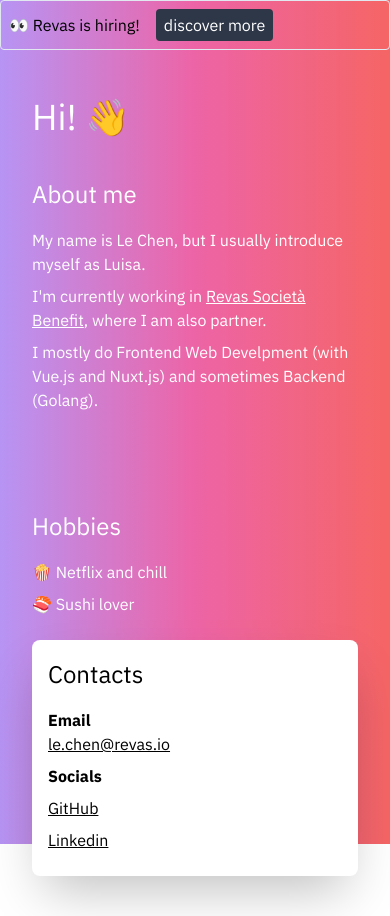
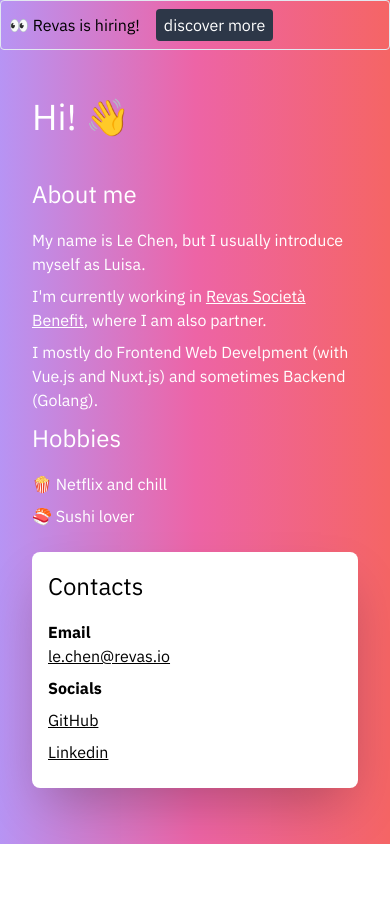
Before and after one commit to lykkechen/lechen.it, a Nuxt app: page / in a window 390 px wide. After the commit the page ends 844 px from the top, so only its background shows below. Built offline with nearby package versions, Linux system fonts and the light colour scheme.

Commit message:
fix: show hobbies in mobile

```diff
--- a/pages/index.vue
+++ b/pages/index.vue
@@ -29,7 +29,7 @@
                 I mostly do Frontend Web Develpment (with Vue.js and Nuxt.js) and sometimes Backend (Golang).
               </div>
             </div>
-            <div class="text-white mt-24">
+            <div class="text-white md:mt-24">
               <div class="mb-4">
                 <div class="text-2xl">Hobbies</div>
               </div>
```
